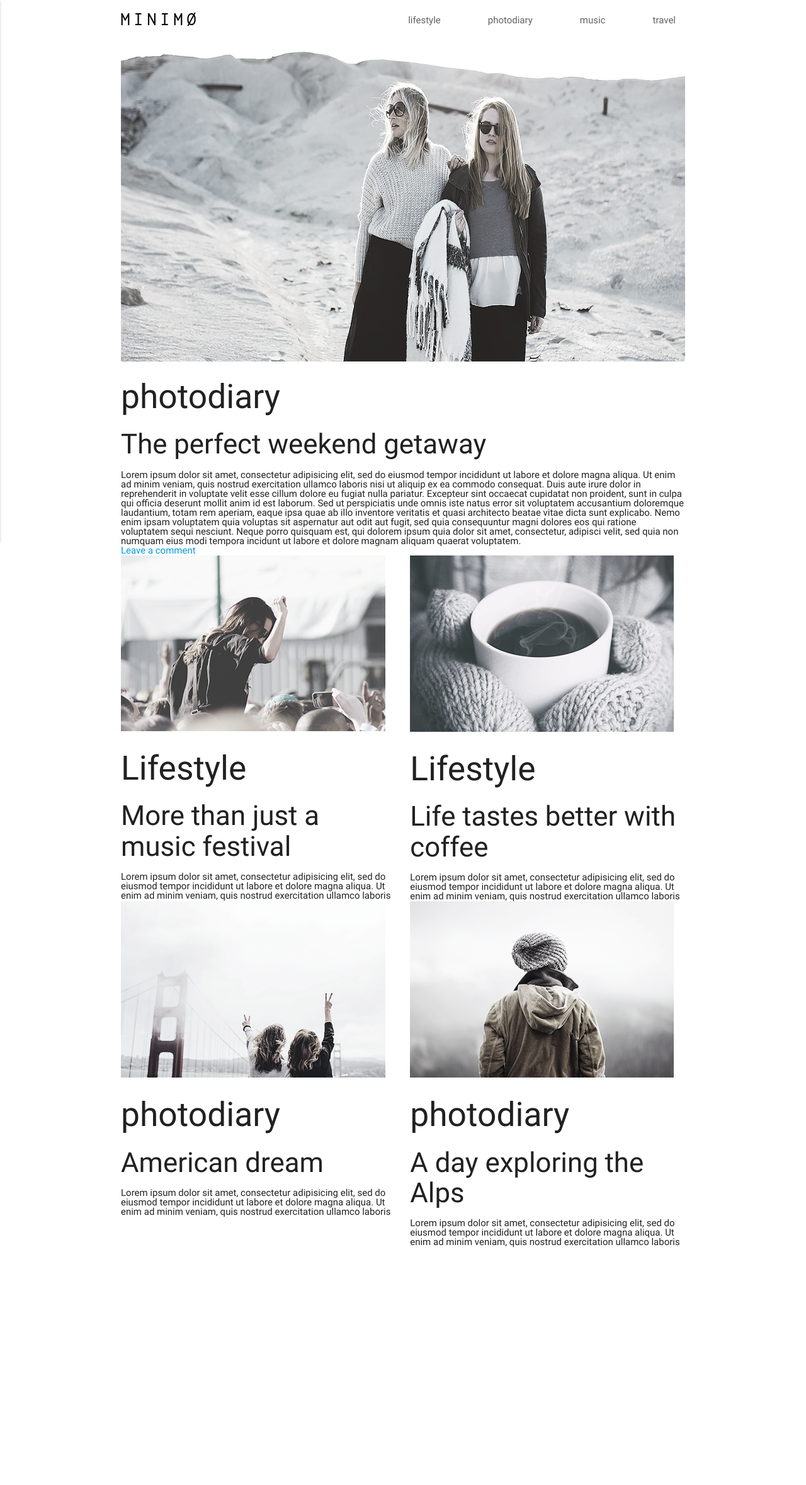
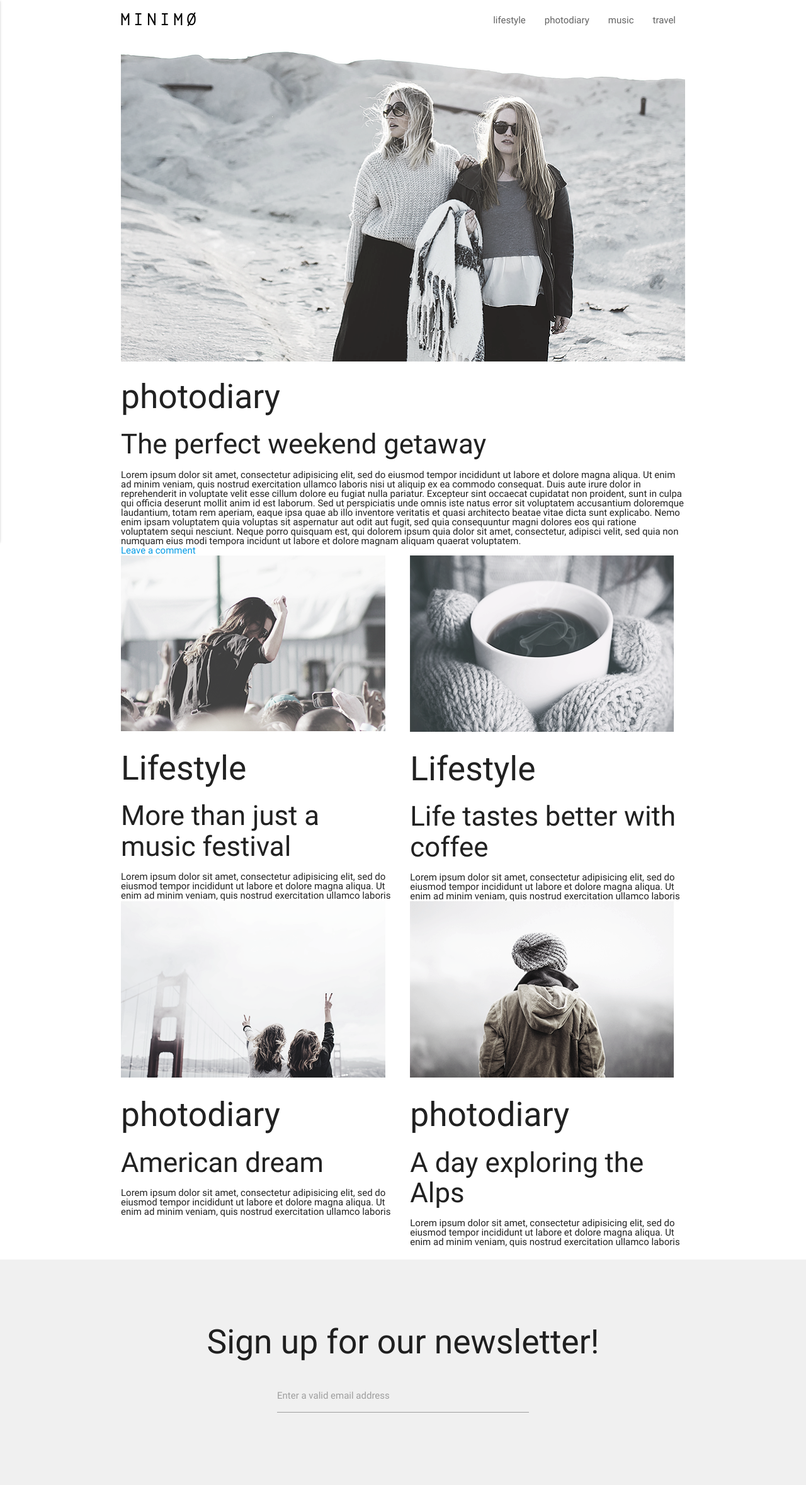
Before and after one commit to VladZelenko/lesson_4-minimo, a website: page app/index.html in a window 1280 px wide. Shown: the whole page at 63% size. Before the commit the page ends 2000 px from the top, so only its background shows below. Drawn offline with nearby package versions, Linux system fonts and the light colour scheme; a web font is replaced by a local one.

Commit message:
add news-supscription section, form

```diff
--- a/app/index.html
+++ b/app/index.html
@@ -31,8 +31,8 @@
 					</ul>
 				</div>
 			</nav>
-			<div class="parallax-container">
-				<div class="parallax"><img src="img/hero-img.png"></div>
+			<div class="intro">
+				<!-- <div class="parallax"><img src="img/hero-img.png"></div> -->
 			</div>
 		</div>
 	</section>
@@ -49,7 +49,7 @@
 	<section class="posts">
 		<div class="container">
 			<div class="row">
-				<div class="col s6">
+				<div class="col s12 m6 ">
 					<img src="img/image-1.png" alt="">
 					<h2 class="category">Lifestyle</h2>
 					<h3 class="title">More than just a music festival</h3>
@@ -57,7 +57,7 @@
 						Lorem ipsum dolor sit amet, consectetur adipisicing elit, sed do eiusmod tempor incididunt ut labore et dolore magna aliqua. Ut enim ad minim veniam, quis nostrud exercitation ullamco laboris
 					</p>
 				</div>
-				<div class="col s6">
+				<div class="col s12 m6 ">
 					<img src="img/image-2.png" alt="">
 					<h2 class="category">Lifestyle</h2>
 					<h3 class="title">Life tastes better with coffee</h3>
@@ -84,6 +84,19 @@
 			</div>
 		</div>
 	</section>
+	<div class="section news-subscription">
+		<div class="container">
+			<h2 class="title">Sign up for our newsletter!</h2>
+			<form class="subscription-form" action="#" method="post">
+				<div class="row">
+					<div class="input-field col s12">
+						<input id="email" type="email" class="validate">
+						<label for="email" data-error="wrong" data-success="right">Enter a valid email address</label>
+					</div>
+				</div>
+			</form>
+		</div>
+	</div>
 
 	<script src="libs/jquery/dist/jquery.min.js"></script>
 	<script src="libs/materialize/dist/js/materialize.min.js"></script>
--- a/app/sass/partials/_hero.scss
+++ b/app/sass/partials/_hero.scss
@@ -4,12 +4,20 @@
 		border: none;
 		box-shadow: none;
 	}
-	.nav-list a{
-		padding-left: 60px;
-		color: $primary_font_color;
+	.nav-list {
+		a {
+			// padding: 0 30px;
+			color: $primary_font_color;
+		}
 	}
 	.parallax-container {
 		height: 510px;
 	}
 	.material-icons {color: $primary_font_color;}
+	.intro {
+		width: 100%;
+		min-height: 510px;
+		background: url("../../img/hero-img.png") center center no-repeat;
+		background-size: cover;
+	}
 }
--- a/app/sass/partials/_index.scss
+++ b/app/sass/partials/_index.scss
@@ -1,2 +1,3 @@
 @import "hero";
-@import "intro";
+@import "posts";
+@import "news-subscription";
--- /dev/null
+++ b/app/sass/partials/_news-subscription.scss
@@ -0,0 +1,11 @@
+.news-subscription {
+	width: 100%;
+	min-height: 290px;
+	background-color: #f0f0f0;
+	padding: 75px 0;
+	text-align: center;
+	.subscription-form {
+		max-width: 400px;
+		margin: 0 auto;
+	}
+}
```
Also changed, not shown: app/css/main.css, app/sass/partials/_posts.scss (added).
